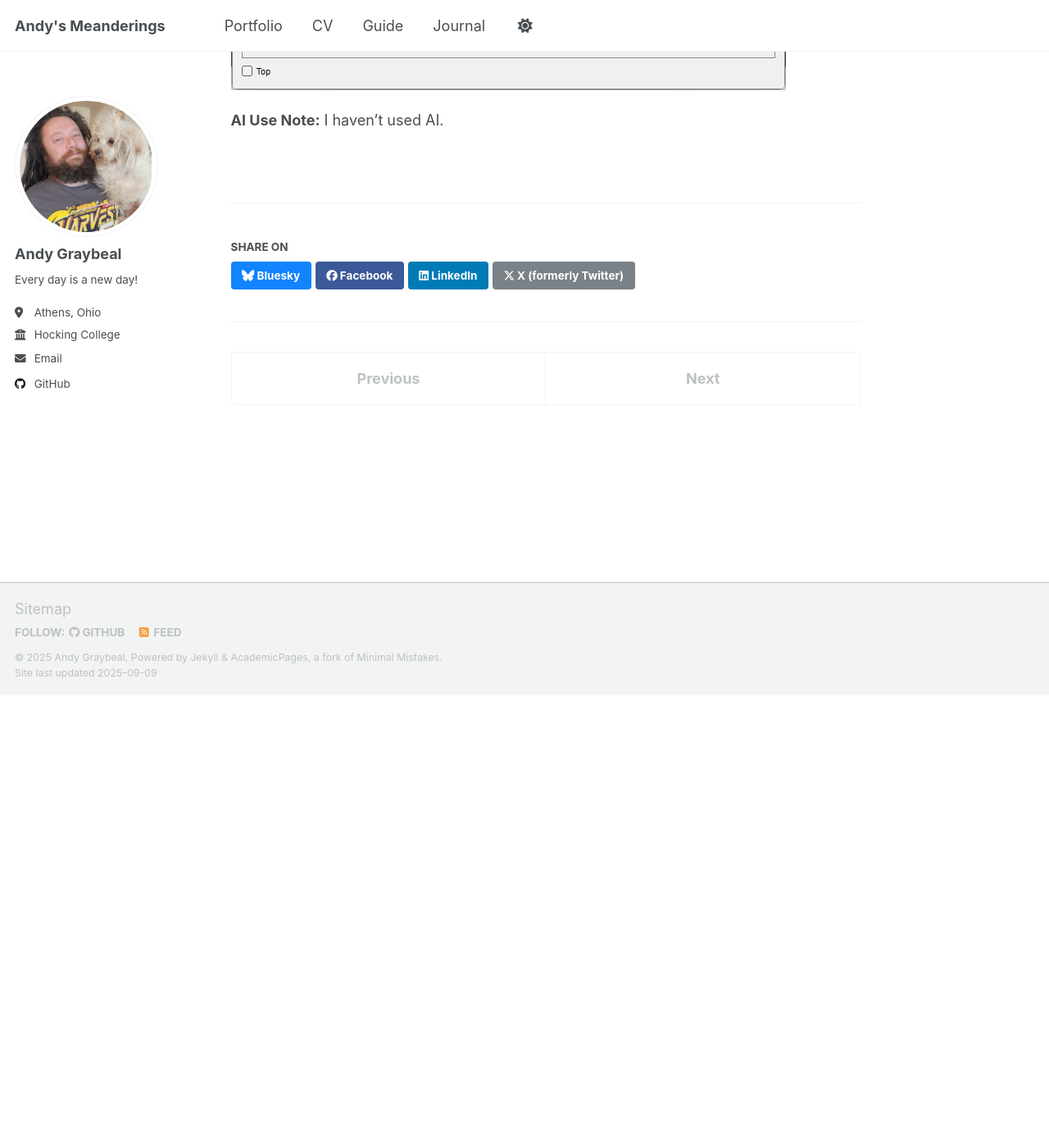
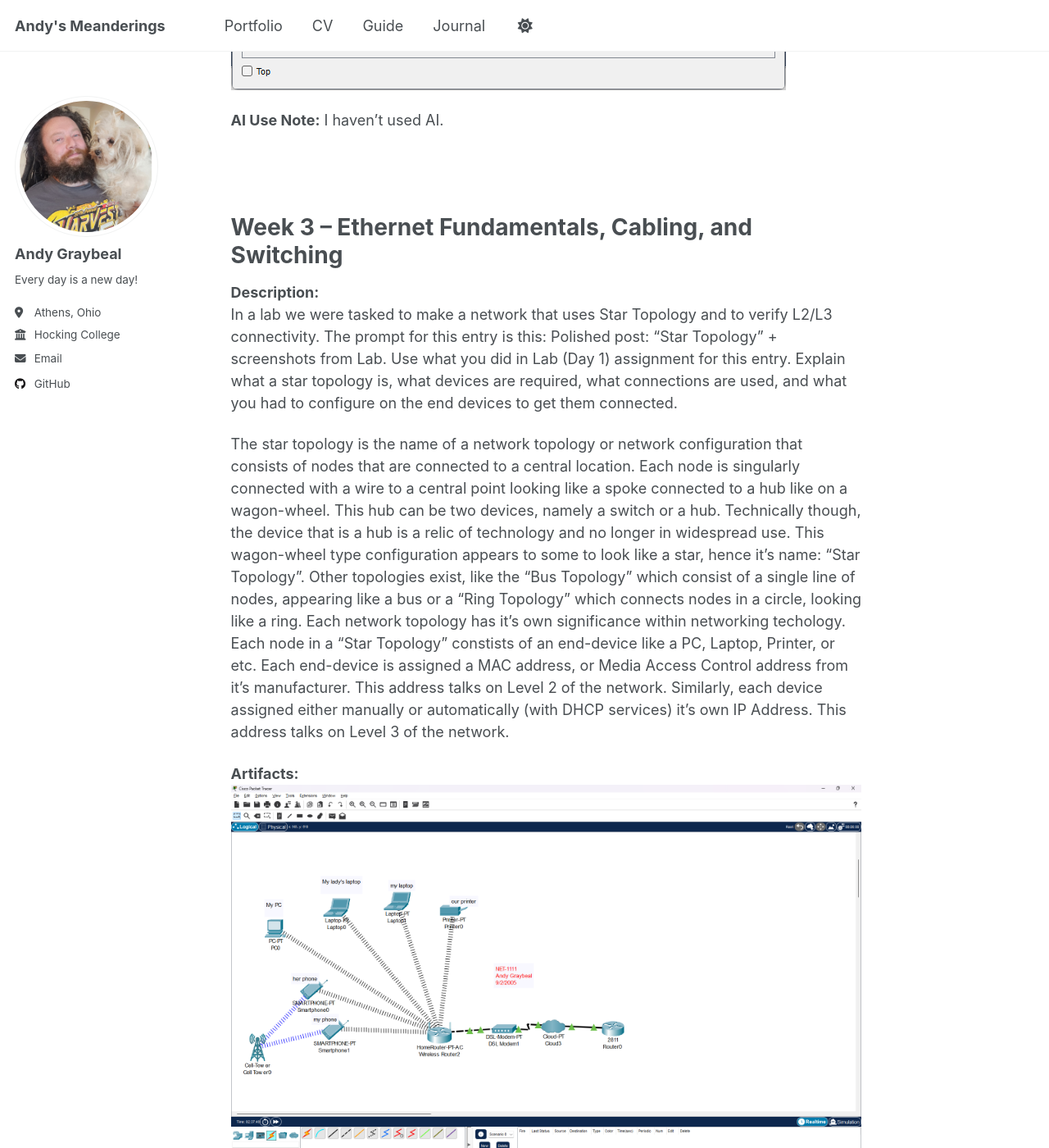
Before and after one commit to andy-graybeal/andy-graybeal.github.io, a Jekyll site: the page built from _portfolio/net-1111-cisco-1-intro-to-networks.md, in a window 1280 px wide and 1400 px high, scrolled down 3204 px. Shown: the whole window at 82% size. Built offline with Jekyll 4.4.1, drawn with Linux system fonts in a browser that asks for light colours; a script that is not in the unit is left out; before the commit the page ends 4052 px from its top, so only the background shows below that; some of the changed text lies outside the part shown.

Commit message:
Update net-1111-cisco-1-intro-to-networks.md

```diff
--- a/_portfolio/net-1111-cisco-1-intro-to-networks.md
+++ b/_portfolio/net-1111-cisco-1-intro-to-networks.md
@@ -37,3 +37,21 @@ We were tasked to represent our home network in Cisco Packet Tracer.  I couldn't
 
 **AI Use Note:**
 I haven't used AI.
+
+<a id="week_03"></a><br><br>
+# Week 3 – Ethernet Fundamentals, Cabling, and Switching
+
+**Description:**
+In a lab we were tasked to make a network that uses Star Topology and to verify L2/L3 connectivity.
+The prompt for this entry is this:
+Polished post: “Star Topology” + screenshots from Lab.
+Use what you did in Lab (Day 1) assignment for this entry. Explain what a star topology is, what devices are required, what connections are used, and what you had to configure on the end devices to get them connected.
+
+The star topology is the name of a network topology or network configuration that consists of nodes that are connected to a central location.  Each node is singularly connected with a wire to a central point looking like a spoke connected to a hub like on a wagon-wheel. This hub can be two devices, namely a switch or a hub.  Technically though, the device that is a hub is a relic of technology and no longer in widespread use.  This wagon-wheel type configuration appears to some to look like a star, hence it's name: "Star Topology".  Other topologies exist, like the "Bus Topology" which consist of a single line of nodes, appearing like a bus or a "Ring Topology" which connects nodes in a circle, looking like a ring.  Each network topology has it's own significance within networking techology.  Each node in a "Star Topology" constists of an end-device like a PC, Laptop, Printer, or etc.  Each end-device is assigned a MAC address, or Media Access Control address from it's manufacturer.  This address talks on Level 2 of the network.  Similarly, each device assigned either manually or automatically (with DHCP services) it's own IP Address. This address talks on Level 3 of the network.
+
+**Artifacts:**
+<img src='/images/NET-1111/Week_02_NET-1111-Home_Network.png'>
+<img src='/images/NET-1111/Week_02_NET-1111-Home_Network_PING.png'>
+
+**AI Use Note:**
+I haven't used AI.
```
